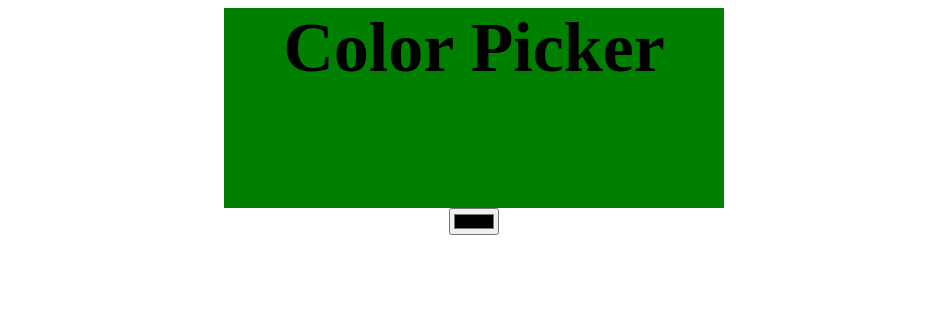
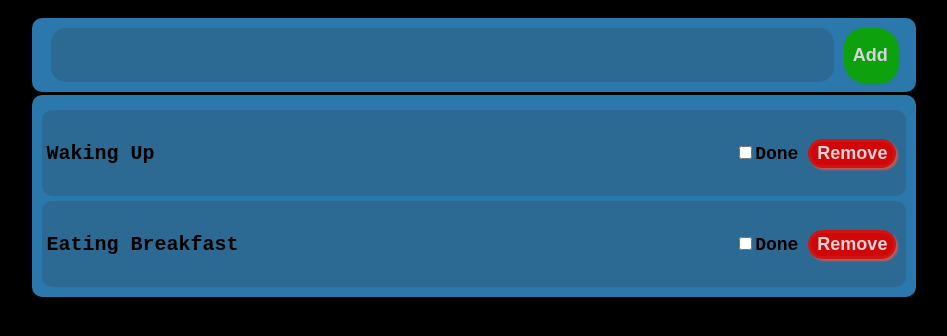
Before and after one commit to Leta-Asefa/BB-Blog-WebApp-, a React (Create React App) app: page / in a window 1280 px wide. Shown: the top 336 px of the page, without its empty margins (166-1113 px from the left). Built offline with nearby package versions, Linux system fonts and the light colour scheme.

Commit message:
To Do List and FoodItems

```diff
--- a/public/index.html
+++ b/public/index.html
@@ -26,7 +26,7 @@
     -->
     <title>React App</title>
   </head>
-  <body>
+  <body  bgcolor="black">
     <noscript>You need to enable JavaScript to run this app.</noscript>
     <div id="root"></div>
     <!--
--- a/src/App.js
+++ b/src/App.js
@@ -1,14 +1,14 @@
-import Header from './Components/Header'
-import Button from './Components/Button'
-import ColorPicker from './Components/ColorPIcker'
+import FoodItems from './Components/FoodItems'
 import { useState } from 'react';
+import ToDoList from './Components/ToDoList';
 
 function App() {
 
 
 
   return (
-    <ColorPicker></ColorPicker>
+    <ToDoList />
+
 
   );
 
--- a/src/Components/ColorPIcker.jsx
+++ b/src/Components/ColorPIcker.jsx
@@ -2,21 +2,19 @@ import { useState } from "react"
 
 export default function ColorPicker() {
 
-    const [color,setColor]=useState('')
-    let screen=document.getElementById('screen')
+    const [color,setColor]=useState('gray')
 
 
   function updateColor(e) {
       setColor(e.target.value)
-        screen.style.backgroundColor=color
   }
 
 
 
     return (
         <center>
-            <div id="screen" className="card" >Color Picker</div>
-            <input type="color" onChange={updateColor}/>
+            <div id="screen" className="card" style={{backgroundColor:color}} >Color Picker</div>
+            <input type="color"  value={color} onChange={updateColor}/>
         </center>
     )
 }
--- /dev/null
+++ b/src/Components/FoodItems.jsx
@@ -0,0 +1,42 @@
+import { useState } from "react"
+
+export default function FoodItems() {
+
+    const [foods, setFoods] = useState(["Fruits", "Nut"])
+
+    function updateFoods(newFood) {
+        let input = document.getElementById('input')
+        setFoods([...foods, input.value])
+        input.value = ''
+    }
+
+    function deleteFoods(index) {
+        setFoods(foods.filter((_,i)=>i!==index))
+    }
+
+
+
+
+    return <div>
+
+        <ul>
+            {
+                foods.map((food, index) => {
+                    return  <li key={index} onClick={()=>deleteFoods(index)}>
+                                 {food}
+                             </li>
+                })
+            }
+        </ul>
+
+
+
+        <input id="input" type="text" />
+
+        <button onClick={updateFoods}> + Add </button>
+
+
+
+    </div>
+
+}
--- a/src/Components/Screen.jsx
+++ b/src/Components/Screen.jsx
@@ -7,7 +7,8 @@ export default function Screen() {
     const [value, setValue] = useState(0)
 
     function increment() {
-        setValue(value + 1)
+        setValue(value+1)
+
     }
 
     function decrement() {
--- /dev/null
+++ b/src/Components/ToDoList.jsx
@@ -0,0 +1,59 @@
+import { useState } from "react"
+
+export default function ToDoList() {
+
+    const [tasks, setTasks] = useState(["Waking Up", "Eating Breakfast"])
+
+
+    function addTasks() {
+        let task = document.getElementById("taskInput")
+        if (task.value !== "") {
+            setTasks([...tasks, task.value])
+            task.value=''
+        }
+    }
+
+
+    function deleteTask(index) {
+        setTasks(t=>tasks.filter((_,i)=> i!==index))
+    }
+
+
+
+    return (
+
+        <div className="container">
+            <div className="addTasks" >
+                <input id="taskInput" className="text" type="text" />
+                <button className="bg-green" onClick={addTasks}> Add</button>
+            </div>
+
+            <div className="taskList">
+
+                {
+                    tasks.map((task, index) => {
+
+                        return <div key={index} className="eachTask">
+                            <h4>{task}</h4>
+                            <div className="check">
+                                <span> <input type="checkbox" />Done </span>
+                                <button onClick={()=> deleteTask(index)}>Remove</button>
+                            </div>
+                        </div>
+                    })
+                }
+
+
+
+
+
+
+
+            </div>
+
+        </div>
+    )
+
+
+
+}
--- a/src/index.css
+++ b/src/index.css
@@ -9,7 +9,7 @@
     margin: 5px;
 }
 .List{
-    background-color: rgb(67, 200, 19);
+    background-color: rgb(39, 63, 31);
     height: 50vh;
 }
 .card{
@@ -20,3 +20,98 @@
     font-weight: bold;
     font-size: 70px;
 }
+
+.container{
+    height: 100vh;
+    margin:  5px auto ;
+    background-color: rgb(0, 0, 0);
+    width: 70%;
+    padding:  10px;
+    font-family: 'Courier New', Courier, monospace;
+}
+.addTasks{
+    display: flex;
+    justify-content:center;
+    background-color: rgb(42, 120, 172);
+    border-radius: 10px;
+    padding: 10px;
+}
+.taskList{
+    padding: 10px;
+    margin-top: 3px;
+    background-color: rgb(42, 120, 172);
+    border-radius: 10px;
+    max-height: 70vh;
+    overflow-y: scroll;
+}
+.eachTask{
+    display: flex;
+    justify-content: space-between;
+    border-radius: 10px;
+    margin-top: 5px;
+    background-color: rgb(44, 106, 148);
+    padding: 5px;
+    color: black;
+
+}
+.eachTask:hover{
+    background-color: rgb(40, 137, 202) ;
+    color: white;
+}
+.check{
+    display: flex;
+    align-items: center;
+    padding-right: 5px;
+    font-weight: bold;
+
+}
+button{
+    margin-left: 10px;
+    border: solid rgb(207, 20, 20) 3px;
+    border-radius: 20px;
+    background-color: rgb(209, 6, 6);
+    color: rgb(216, 211, 216);
+    font-size: 18px;
+    font-weight: bold;
+    box-shadow: 2px 2px 2px rgb(187, 92, 92);
+}
+button:hover{
+    color: white;
+}
+span{
+    font-size: 18px;
+}
+
+
+.text{
+    width: 90%;
+}
+
+.bg-green{
+    background-color: rgb(13, 161, 13);
+    border-color: rgb(13, 161, 13);
+    box-shadow: 2px 2px 2px rgb(13, 161, 13);
+}
+
+#taskInput{
+    border-color:rgb(44, 106, 148);
+    background-color: rgb(44, 106, 148);
+    color: black;
+    font-size: 25px;
+    border-left: none;
+    border-right: none;
+    border-top: none;
+    border-radius: 15px;
+    height: 50px;
+
+
+}
+#taskInput:focus{
+background-color: rgb(32, 160, 211);
+outline: darkcyan;
+
+}
+
+h4{
+    font-size: 20px;
+}
```
Also changed, not shown: src/Components/Car.jsx (added, +32 -0 lines).
